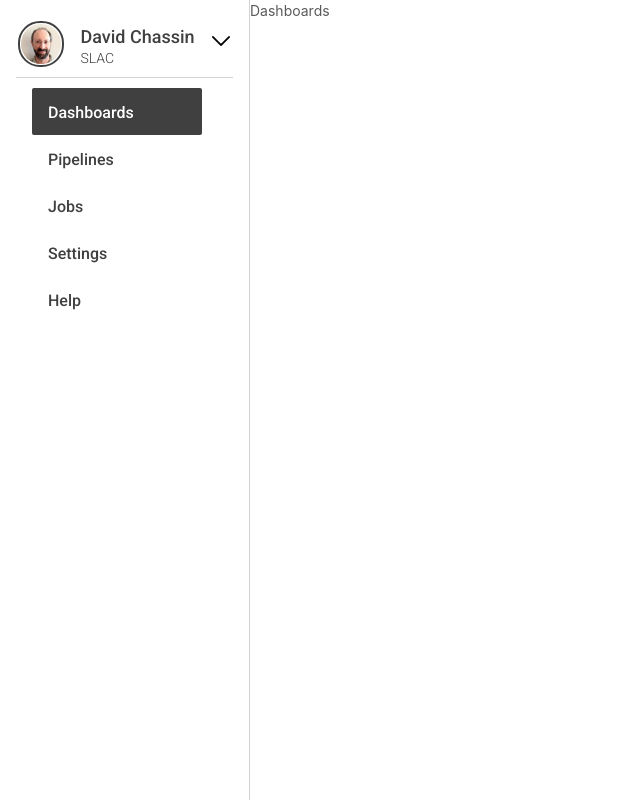
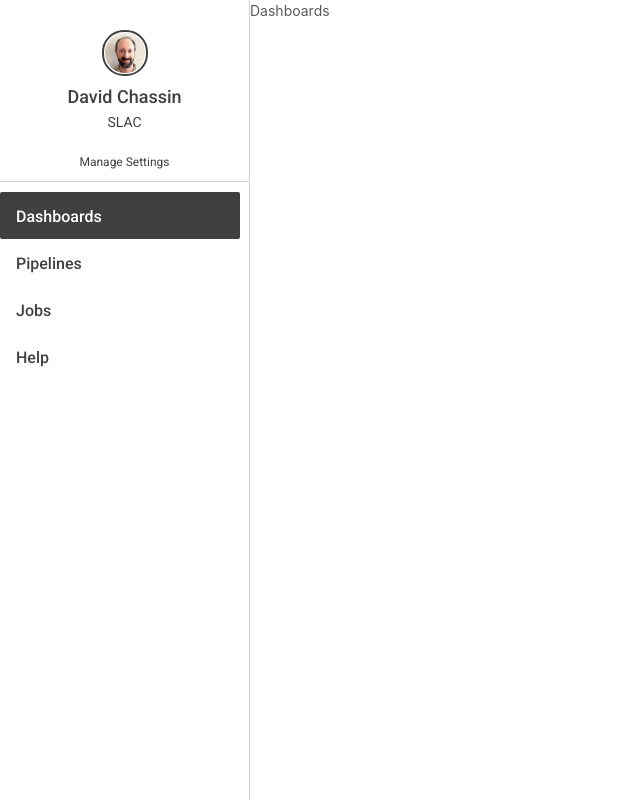
Before and after one commit to slacgismo/loadinsight-client, a React app: page /login in a window 1280 px wide. Both pictures are taken after a click on the button "Sign In". Shown: the whole page, without its empty margins (0-640 px from the left). Built offline with nearby package versions, Linux system fonts and the light colour scheme.

Commit message:
update navigation style

```diff
--- a/src/containers/app/navigation/index.module.css
+++ b/src/containers/app/navigation/index.module.css
@@ -1,7 +1,9 @@
 .root {
     width: 100%;
-    padding: 21px 16px 0px 16px;
-    text-align: center;;
+    height: 100%;
+    padding: 0px;
+    text-align: center;
+    background-color: #fff;
 }
 
 .profile {
--- a/src/containers/app/navigation/menu/index.js
+++ b/src/containers/app/navigation/menu/index.js
@@ -23,7 +23,6 @@ const Menu = (props) => {
       <div className={`${styles.menuItem} ${dashboardsStyle}`} role="button" tabIndex={0} onClick={navigate(ROUTE_DASHBOARDS)} onKeyPress={navigate(ROUTE_DASHBOARDS)}>Dashboards</div>
       <div className={`${styles.menuItem} ${pipelinesStyle}`} role="button" tabIndex={0} onClick={navigate(ROUTE_PIPELINES)} onKeyPress={navigate(ROUTE_PIPELINES)}>Pipelines</div>
       <div className={`${styles.menuItem} ${jobsStyle}`} role="button" tabIndex={0} onClick={navigate(ROUTE_JOBS)} onKeyPress={navigate(ROUTE_JOBS)}>Jobs</div>
-      <div className={`${styles.menuItem}`}>Settings</div>
       <div className={`${styles.menuItem}`}>Help</div>
     </div>
   );
--- a/src/containers/app/navigation/menu/index.module.css
+++ b/src/containers/app/navigation/menu/index.module.css
@@ -1,9 +1,9 @@
 .root {
-    padding: 10px 16px 0px 16px;
+    padding: 10px 0px 0px 0px;
 }
 
 .menuItem {
-    width: 170px;
+    width: 240px;
     height: 47px;
     padding-top: 13px;
     padding-left: 16px;
--- a/src/containers/app/navigation/profile/index.js
+++ b/src/containers/app/navigation/profile/index.js
@@ -44,7 +44,7 @@ export default class Profile extends Component {
     }
 
     return (
-      <div className={styles.root} role="button" tabIndex={0} onClick={this.onToggleDropdown} onKeyPress={this.onToggleDropdown}>
+      <div className={styles.root}>
         <div className={styles.clickable}>
           <div className={styles.photoBorder}>
             <div className={styles.photo} />
@@ -53,7 +53,9 @@ export default class Profile extends Component {
             <div className={styles.name}>David Chassin</div>
             <div className={styles.organization}>SLAC</div>
           </div>
-          <div className={styles.dropdownArrow} />
+          <div className={styles.manageSettings}>
+            Manage Settings
+          </div>
         </div>
         {orgDropdown}
       </div>
--- a/src/containers/app/navigation/profile/index.module.css
+++ b/src/containers/app/navigation/profile/index.module.css
@@ -1,5 +1,7 @@
 .root {
     position: relative;
+    text-align: center;
+    padding-top: 30px;
 }
 
 .clickable {
@@ -7,14 +9,12 @@
 }
 
 .photoBorder {
-    display: inline-block;
-    vertical-align: top;
     width: 46px;
     height: 46px;
     border-radius: 22px;
     border: 2px solid #404040;
     padding: 1px;
-    margin-right: 16px;
+    margin: 0px auto 0px auto;
 }
 
 .photo {
@@ -25,29 +25,27 @@
     border-radius: 20px;
 }
 
-.nameAndOrg {
-    display: inline-block;
-    vertical-align: top;
-    text-align: left;
-    margin-right: 16px;
-    padding-top: 5px;
-}
-
 .name {
     font-family: Roboto, serif;
     font-size: 18px;
     font-weight: 500;
     color: #404040;
     line-height: 21px;
-    margin-bottom: 3px;
+    margin-top: 10px;
 }
 
 .organization {
     font-family: Roboto, serif;
     font-size: 14px;
-    font-weight: 300;
     color: #404040;
-    line-height: 16px;
+    margin-top: 5px;
+}
+
+.manageSettings {
+    font-family: Roboto, serif;
+    font-size: 12px;
+    color: #404040;
+    margin-top: 20px;
 }
 
 .dropdownArrow {
```
